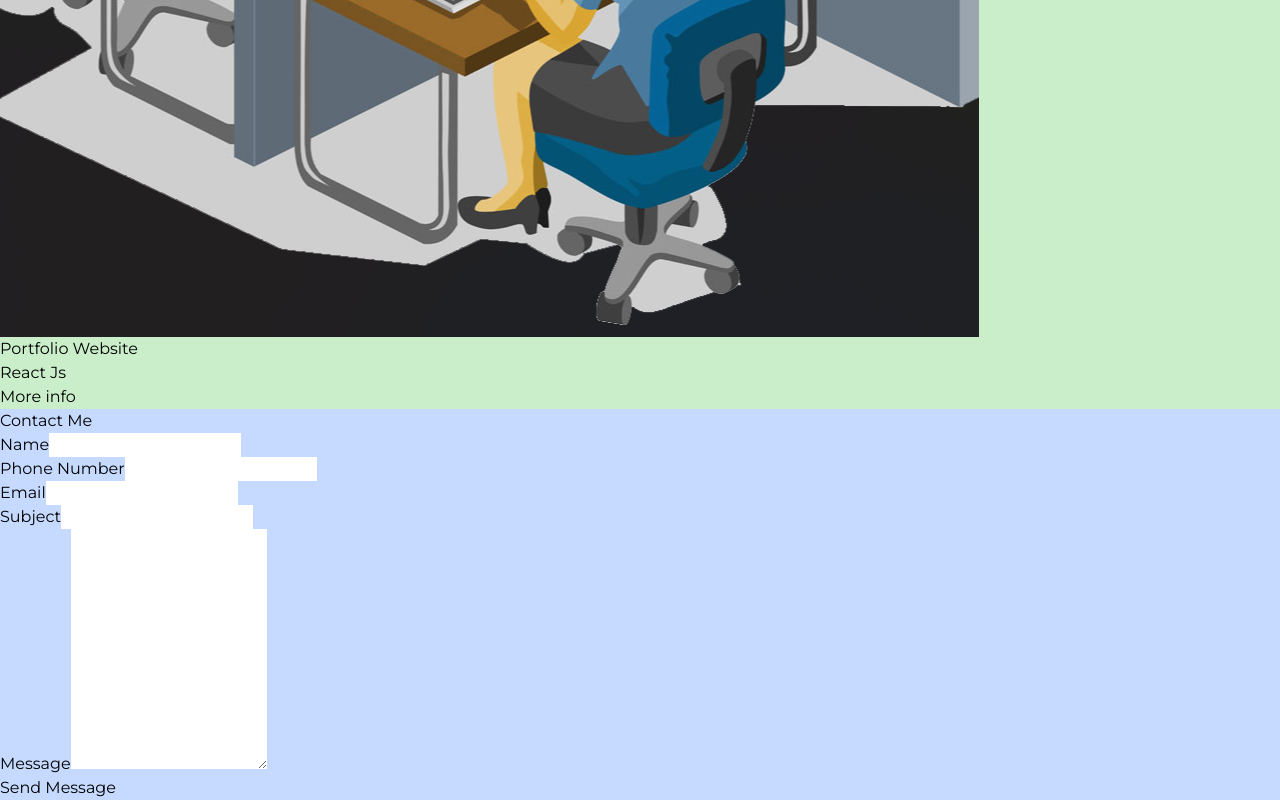
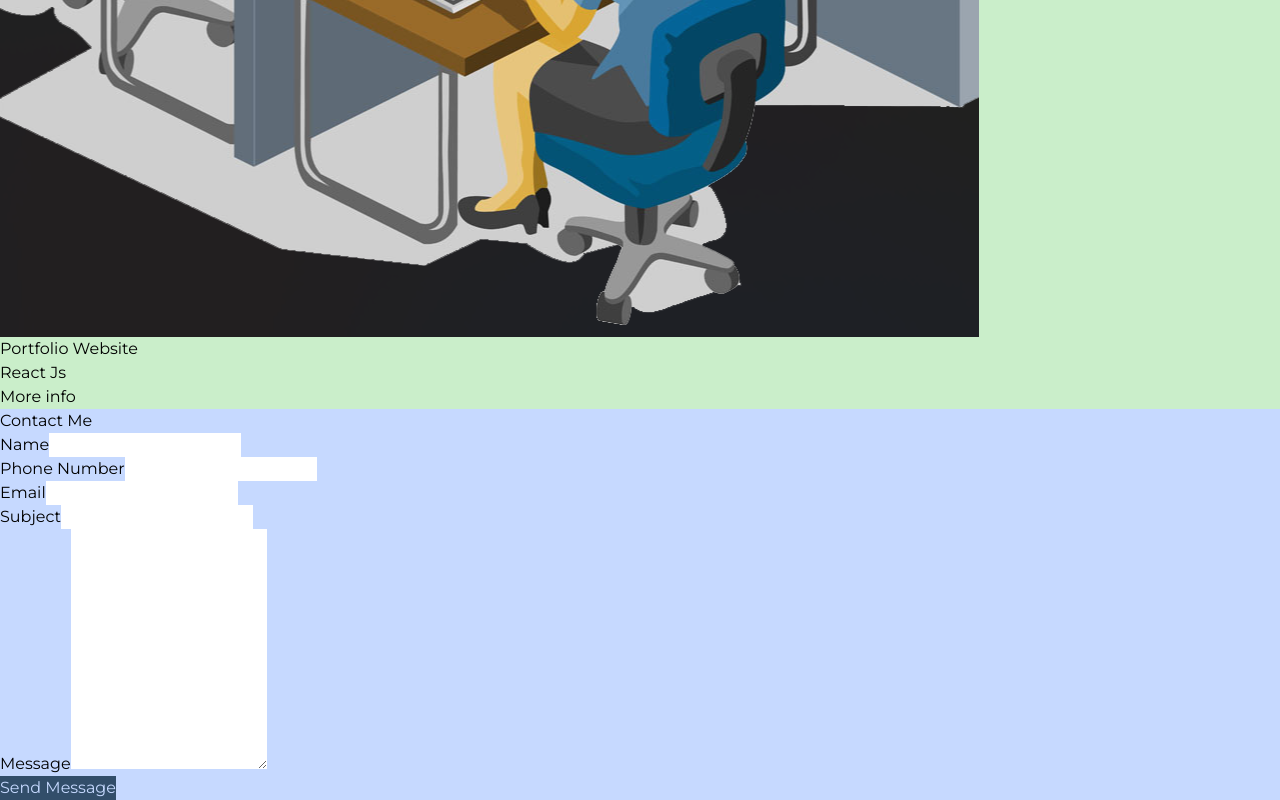
Before and after one commit to NirbhayPS/Portfolio-Website, a React (Vite) app: page / in a window 1280 px wide. Shown: the part 8232-9032 px from the top of the page. Built offline with nearby package versions, Linux system fonts and the light colour scheme; the HTML template or start-up script is replaced by a standard one.

Commit message:
color grading

```diff
--- a/src/components/Contact.jsx
+++ b/src/components/Contact.jsx
@@ -27,7 +27,7 @@
                         <label className="font-bold mt-1 p-1 py-3">Message</label>
                         <textarea className="border-2 rounded-lg p-3 flex border-gray-300" rows="10" name ="message"></textarea>
                     </div>
-                    <button className="bg-[#475753] text-gray-100 mt-4 w-full p-4 rounded-lg">
+                    <button className="bg-[#ffd6d6] text-gray-100 mt-4 w-full p-4 rounded-lg sendbutcss">
                         Send Message
                     </button>
 
```
